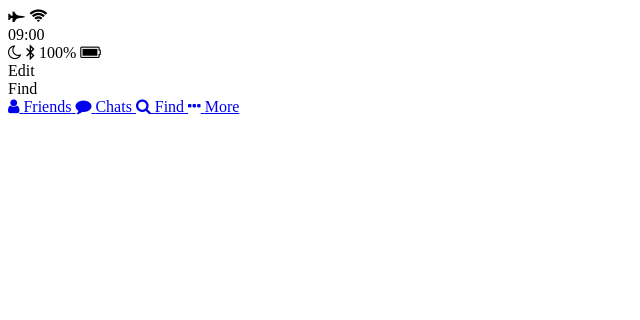
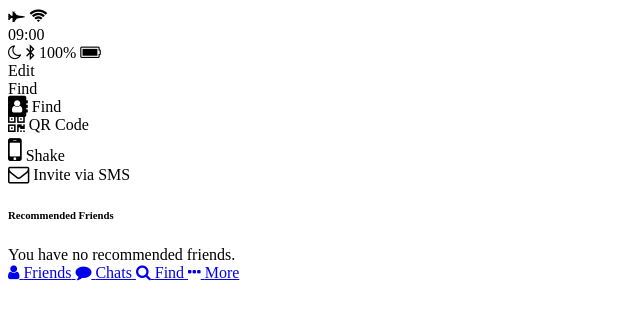
Before and after one commit to MinjiJo/kakaotalk-clone, a plain HTML site: page find.html in a window 1280 px wide. Shown: the whole page, without its empty margins (0-640 px from the left). Drawn offline with Linux system fonts and the light colour scheme.

Commit message:
find html is done

```diff
--- a/find.html
+++ b/find.html
@@ -35,6 +35,32 @@
       </div>
     </div>
   </header>
+  <main class="find">
+    <section class="find__options">
+      <div class="find__option">
+        <i class="fa fa-address-book fa-lg"></i>
+        <span class="find__option-title">Find</span>
+      </div>
+      <div class="find__option">
+        <i class="fa fa-qrcode fa-lg"></i>
+        <span class="find__option-title">QR Code</span>
+      </div>
+      <div class="find__option">
+        <i class="fa fa-mobile fa-2x"></i>
+        <span class="find__option-title">Shake</span>
+      </div>
+      <div class="find__option">
+        <i class="fa fa-envelope-o fa-lg"></i>
+        <span class="find__option-title">Invite via SMS</span>
+      </div>
+    </section>
+    <section class="find__recommended">
+      <h6 class="find__title">Recommended Friends</h6>
+      <div class="recommended__none">
+        <span class="recommended__text">You have no recommended friends.</span>
+      </div>
+    </section>
+  </main>
   <nav class="tab-bar">
     <a href="index.html" class="tab-bar__tab">
       <i class="fa fa-user"></i>
```
